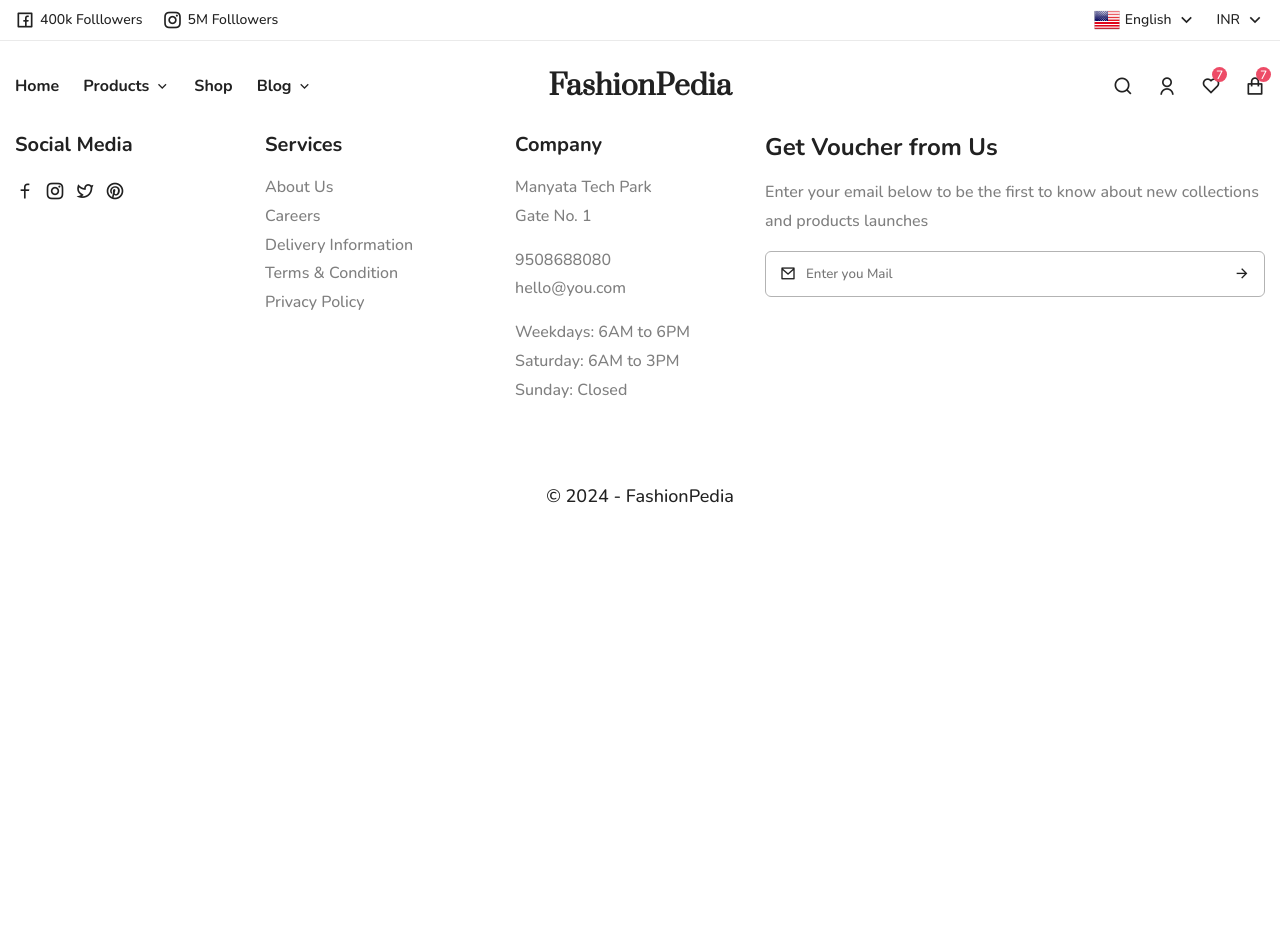
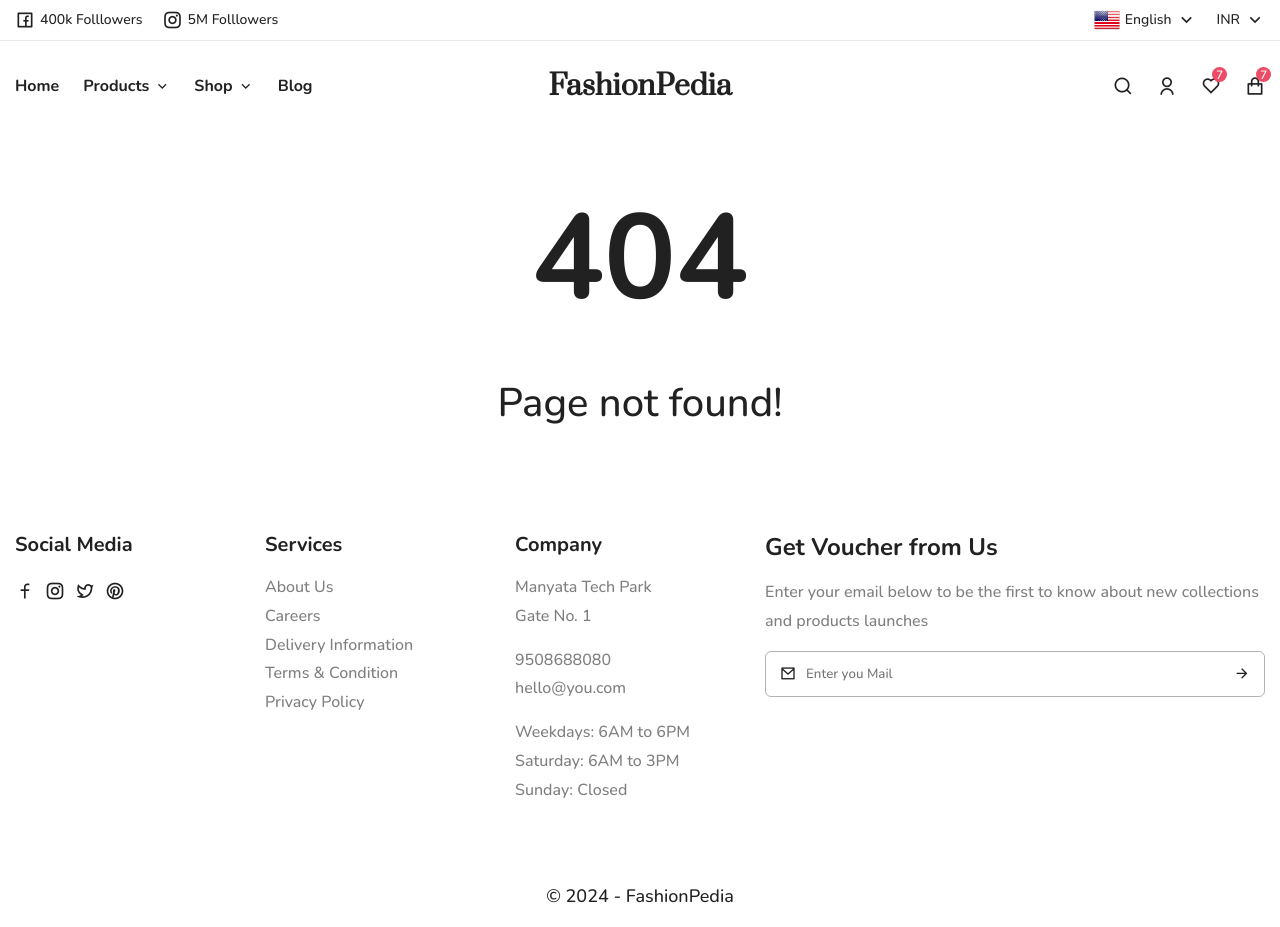
Before and after one commit to pratham1659/FashionPedia-Frontend, a React (Vite) app: page /error in a window 1280 px wide. Before the commit the page ends 800 px from the top, so only its background shows below. Built offline with nearby package versions, Linux system fonts and the light colour scheme.

Commit message:
latest updates

```diff
--- a/src/App.jsx
+++ b/src/App.jsx
@@ -5,7 +5,7 @@
 import Header from "./components/header/Header";
 import Homepage from "./pages/home/Homepage";
 import Footer from "./components/footer/footer";
-// import PageNotFound from "./pages/error/pageNotFound";
+import PageNotFound from "./pages/error/pageNotFound";
 
 function App() {
   return (
@@ -15,7 +15,7 @@
         <Header />
         <Routes>
           <Route path="/" element={<Homepage />} />
-          {/* <Route path="/error" element={<PageNotFound />} /> */}
+          <Route path="/error" element={<PageNotFound />} />
         </Routes>
         <Footer />
       </BrowserRouter>
--- a/src/components/header/header.jsx
+++ b/src/components/header/header.jsx
@@ -114,12 +114,12 @@
                   </a>
                   <ul>
                     <li>
-                      <a href="#">
+                      <a href="/">
                         <span>Home</span>
                       </a>
                     </li>
                     <li>
-                      <a href="#">
+                      <a href="#0">
                         <span>Products</span>
                         <i className="ri-arrow-down-s-line"></i>
                       </a>
@@ -237,13 +237,8 @@
                       </div>
                     </li>
                     <li>
-                      <a href="#">
+                      <a href="#0">
                         <span>Shop</span>
-                      </a>
-                    </li>
-                    <li>
-                      <a href="#">
-                        <span>Blog</span>
                         <i className="ri-arrow-down-s-line"></i>
                       </a>
                       <ul className="submenu">
@@ -260,6 +255,11 @@
                           <a href="#">Gose Viral</a>
                         </li>
                       </ul>
+                    </li>
+                    <li>
+                      <a href="/error">
+                        <span>Blog</span>
+                      </a>
                     </li>
                   </ul>
                 </nav>
--- a/src/pages/error/pageNotFound.jsx
+++ b/src/pages/error/pageNotFound.jsx
@@ -1,18 +1,10 @@
-import { useEffect } from "react";
 import PropTypes from "prop-types";
 
 import "./style.scss";
 
-import ContentWrapper from "../../components/ContentWrapper";
+import ContentWrapper from "../../components/ContentWrapper/ContentWrapper";
 
-const PageNotFound = ({ setProgress }) => {
-  useEffect(() => {
-    setProgress(30);
-    const loadingTimeout = setTimeout(() => {
-      setProgress(100);
-    }, 1000);
-    return () => clearTimeout(loadingTimeout);
-  }, [setProgress]);
+const PageNotFound = () => {
   return (
     <div className="pageNotFound">
       <ContentWrapper>
--- a/src/pages/error/style.scss
+++ b/src/pages/error/style.scss
@@ -1,17 +1,17 @@
 .pageNotFound {
-  height: 700px;
-  padding-top: 200px;
+  height: 400px;
+  padding-top: 20px;
   .contentWrapper {
     text-align: center;
     color: var(--black-light);
     display: flex;
     flex-direction: column;
     .bigText {
-      font-size: 150px;
-      font-weight: 700;
+      font-size: 120px;
+      font-weight: 600;
     }
     .smallText {
-      font-size: 44px;
+      font-size: 40px;
     }
   }
 }
--- a/src/pages/home/Homepage.jsx
+++ b/src/pages/home/Homepage.jsx
@@ -128,12 +128,12 @@
       {/* Youtube container start from here */}
       {/* Youtube container ends Here */}
 
-      {/* Social Media Banner Start from here */}
+      {/* Arrival Banner Start from here */}
       <div className="banner">
         <div className="container">
           <div className="wrap object-cover">
             <div className="bg-image">
-              <img src={demoImg} alt="" />
+              <img src={demoImg} alt="img" />
             </div>
             <div className="info">
               <span>Hot Deals</span>
@@ -147,7 +147,7 @@
           </div>
         </div>
       </div>
-      {/* Social Media Banner Ends from here */}
+      {/* Arrival Media Banner Ends from here */}
     </main>
   );
 };
--- a/src/pages/home/style.scss
+++ b/src/pages/home/style.scss
@@ -250,8 +250,15 @@
   grid-template-columns: repeat(auto-fit, minmax(300px, 1fr));
 }
 
+.object-cover img {
+  object-fit: cover;
+  height: 100%;
+  position: absolute;
+  transition: all 0.75s cubic-bezier(0, 0, 2.1);
+}
+
 .banner .bg-image {
-  height: 300px;
+  height: 400px;
   position: relative;
 }
 
```
